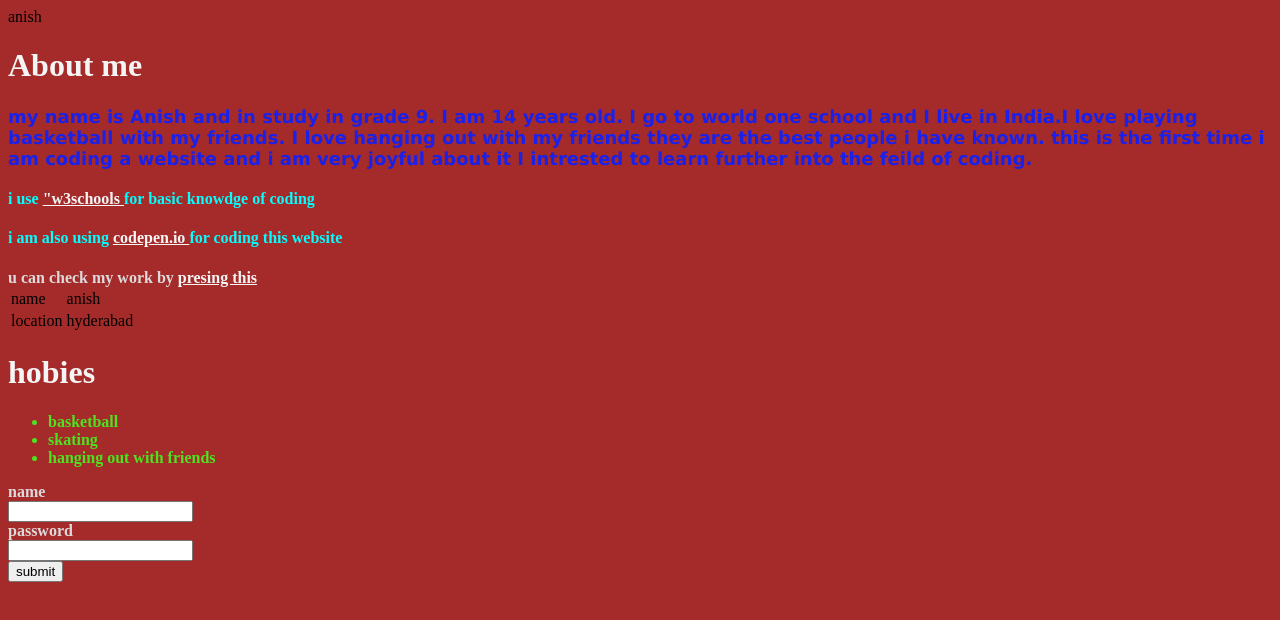
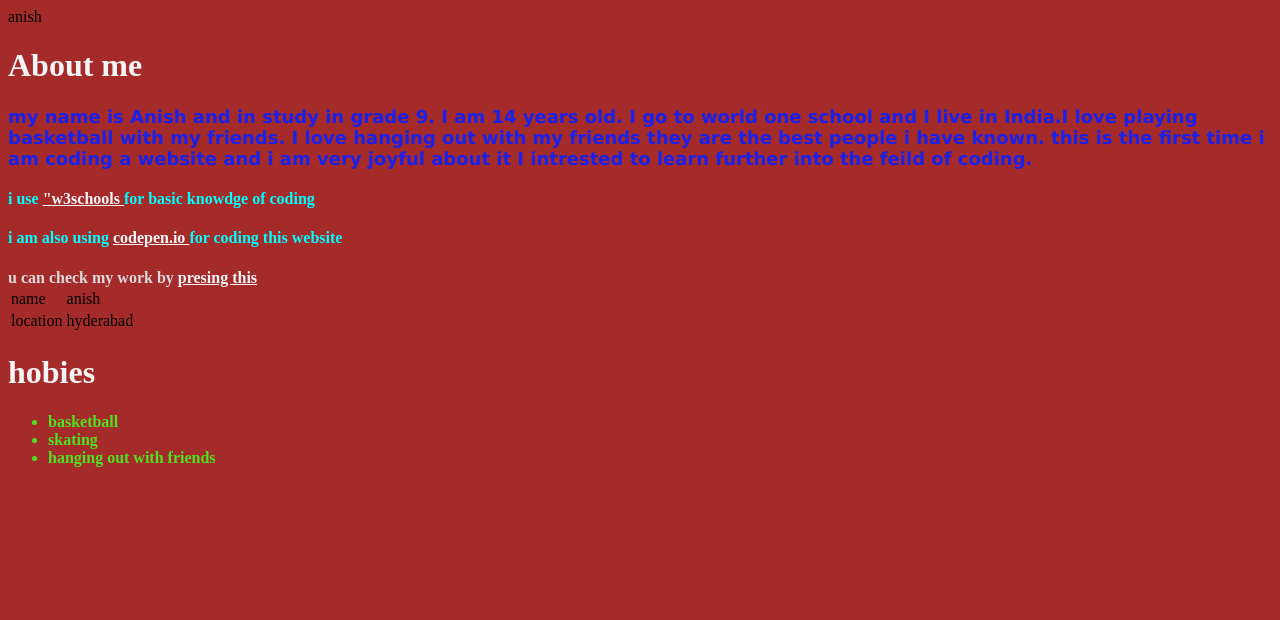
Before and after one commit to McTauYT/aboutmeproject, a plain HTML site: page index.html in a window 1280 px wide. Drawn offline with Linux system fonts and the light colour scheme.

Commit message:
fix html

```diff
--- a/index.html
+++ b/index.html
@@ -50,22 +50,5 @@ I love hanging out with my friends they are the best people i have known. this i
   </ul>
 
    </div>
-<form action="" method="POST">
-  <label>
-    name
-  </label>
-  <br/><input type="text">
-  <br/><label>
-    password
-  </label>
-  <br/>
-  <input type="password">
-  <br/>
-  <button type="submit">
-    submit
-  </button>
-
-
-</form>
   </body>
 </html>
```
